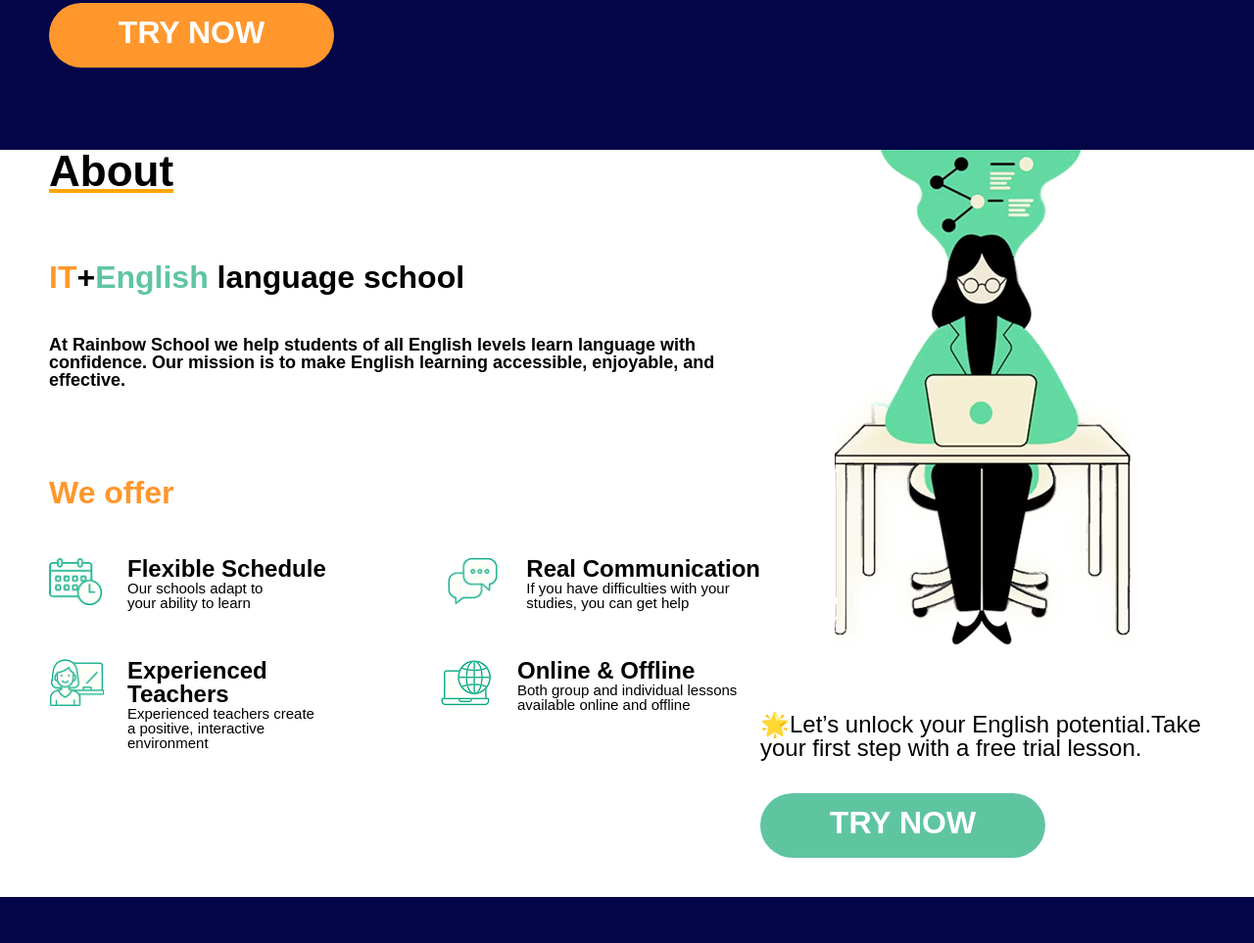
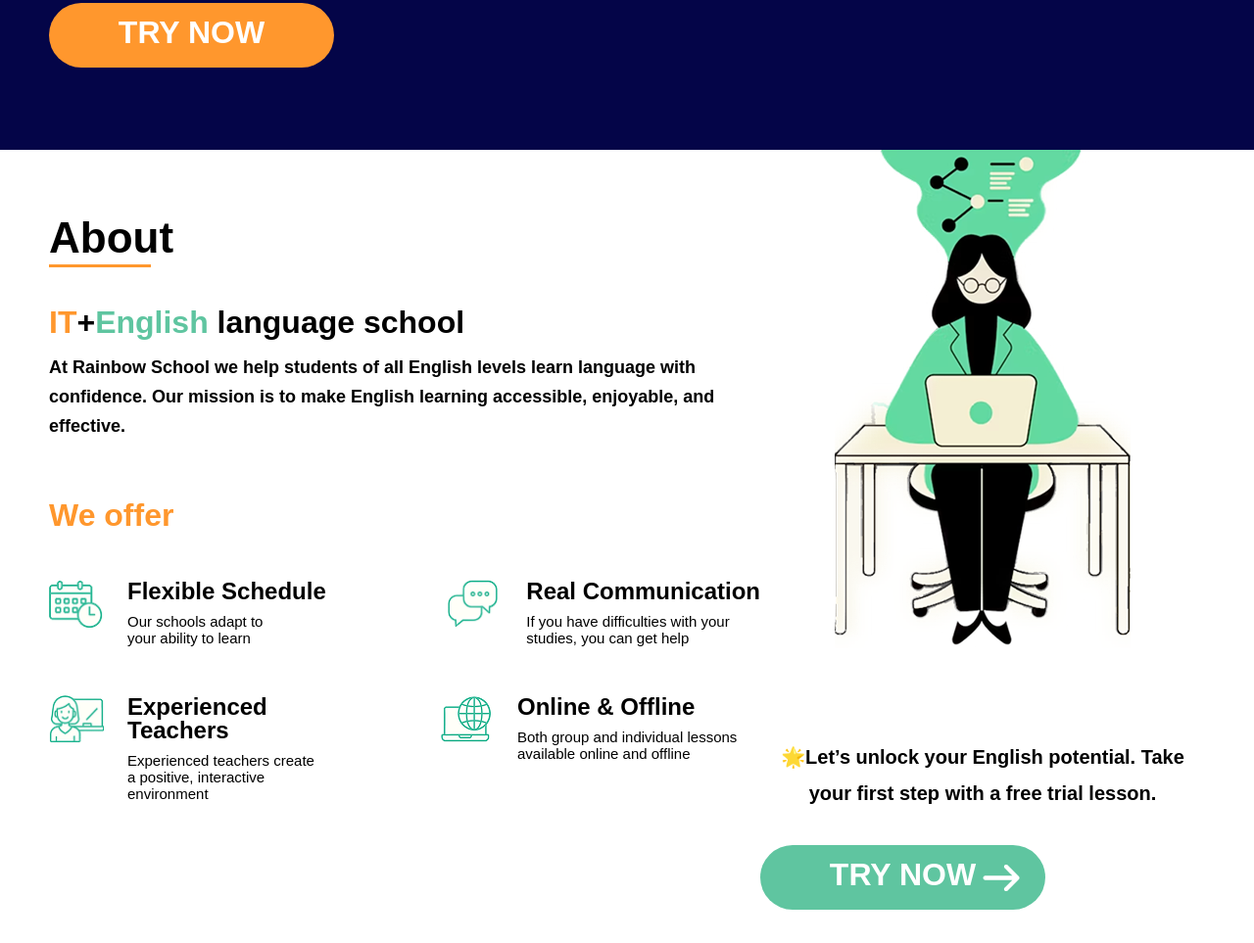
Before and after one commit to Goldenfoxs/First-site, a plain HTML site: page index.html in a window 1280 px wide. Shown: the part 887-1850 px from the top of the page at 98% size. Drawn offline with Linux system fonts and the light colour scheme.

Commit message:
update second page

```diff
--- a/css/style.css
+++ b/css/style.css
@@ -193,6 +193,7 @@ position: relative;
     color: white;
     background-color: #5FC5A0;
     margin-bottom: 40px;
+    position: relative;
     /* width: 291px;
     height: 66px; */
     /* border-radius: 50px;
@@ -200,6 +201,20 @@ position: relative;
     font-family:  "Noto Sans Thai Looped", sans-serif;
     padding: 7px 7px 7px 7px; */
 }
+
+ .button_green::after{
+    content: "";
+    background-image: url(../images/Arrow.svg);
+    background-repeat: no-repeat;
+    position: absolute;
+    background-size: contain;
+    width: 40px;
+    height: 40px;
+    right: 25px;
+    bottom: 7px;
+
+}
+
 .button_class{
     display: flex;
 }
@@ -224,8 +239,21 @@ position: relative;
     font-size: 44px;
     font-weight: bold;
     font-family:  "Noto Sans Thai Looped", sans-serif;
-    text-decoration: underline orange;
-    padding-bottom: 40px;
+    margin-bottom: 40px;
+    padding-top: 60px;
+    position: relative;
+    line-height: 60px;
+}
+
+.about__title::after,
+.contact__title::after{
+    content: "";
+    height: 3px;
+    width: 104px;
+    background-color: #FF972D;
+    position: absolute;
+    left: 0px;
+    bottom: 0px;
 }
 
 .about_offer-title{
@@ -252,6 +280,7 @@ position: relative;
     font-size: 18px;
     font-weight: bold;
     padding-bottom: 60px;
+    line-height: 30px;
 }
 
 .about__offer-items{
@@ -270,12 +299,14 @@ position: relative;
 .offer__item-title_1{
 padding-left: 80px;
 font-size: 24px;
+margin-bottom: 10px;
 }
 
 .offer__item-text_1{
 max-width: 243px;
 padding-left: 80px;
 font-size: 15px;
+line-height: 17px;
 }
 
 .offer__item-title_1::before{
@@ -292,6 +323,7 @@ font-size: 15px;
 .offer__item-title_2{
 padding-left: 80px;
 font-size: 24px;
+margin-bottom: 10px;
 }
 
 .offer__item-text_2{
@@ -299,6 +331,7 @@ max-width: 313px;
 padding-left: 80px;
 /* padding-bottom: 100px ; */
 font-size: 15px;
+line-height: 17px;
 }
 
 .offer__item2{
@@ -320,12 +353,14 @@ font-size: 15px;
 padding-left: 80px;
 font-size: 24px;
 max-width: 287px;
+margin-bottom: 10px;
 }
 
 .offer__item-text_3{
 max-width: 280px;
 padding-left: 80px;
 font-size: 15px;
+line-height: 17px;
 }
 
 .offer__item-title_3::before{
@@ -343,6 +378,7 @@ font-size: 15px;
 padding-left: 80px;
 font-size: 24px;
 padding-right: 20px;
+margin-bottom: 10px;
 }
 
 
@@ -351,6 +387,7 @@ max-width: 328px;
 padding-left: 80px;
 padding-right: 15px;
 font-size: 15px;
+line-height: 17px;
 }
 
 .offer__item4{
@@ -380,10 +417,13 @@ font-size: 15px;
 
 
 .about__right-text{
-    font-size: 24px;
+    font-size: 20px;
     max-width: 530px;
     margin-bottom: 34px;
     margin-top: 575px;
+    line-height: 37px;
+    font-weight: 700;
+    text-align: center;
 }
 
 .Contact{
@@ -396,7 +436,8 @@ font-size: 15px;
     font-size: 48px;
     font-weight: bold;
     font-family: "Noto Sans Thai Looped", sans-serif;
-    text-decoration: underline orange;
+    position: relative;
+    line-height: 60px;
 }
 
 .contact__info{
```
Also changed, not shown: index.html (+1 -1 lines).
